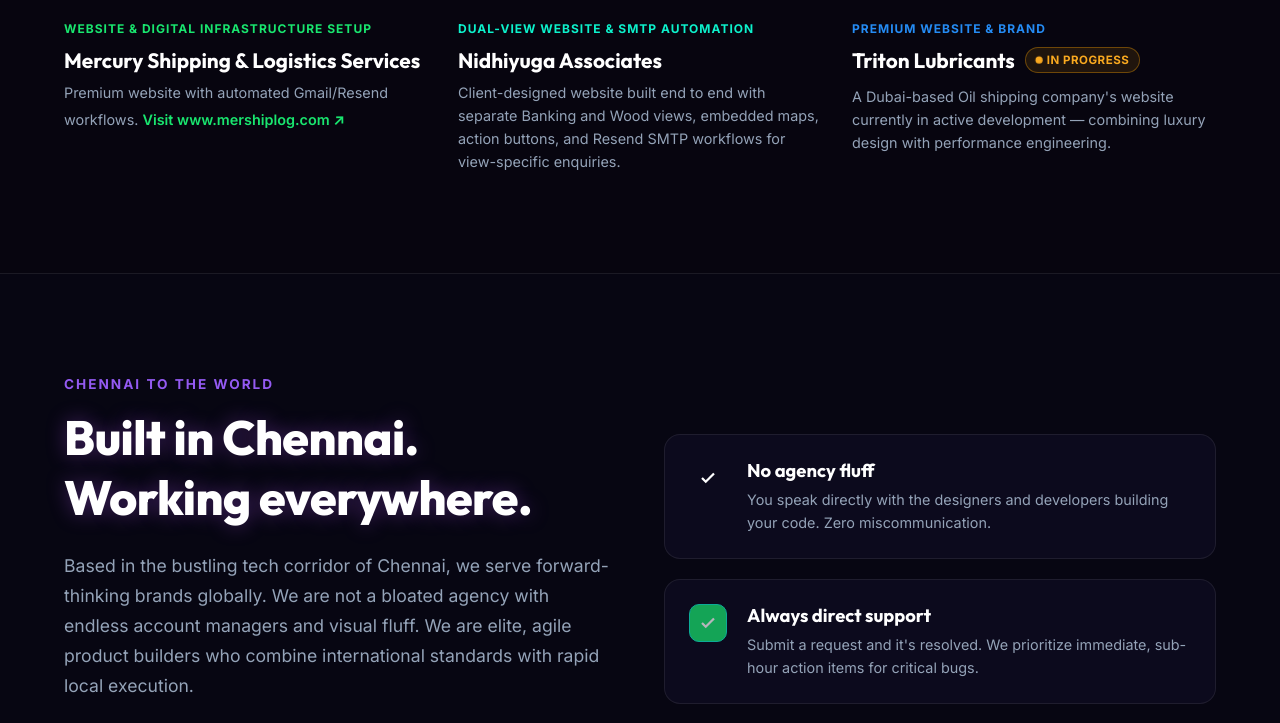
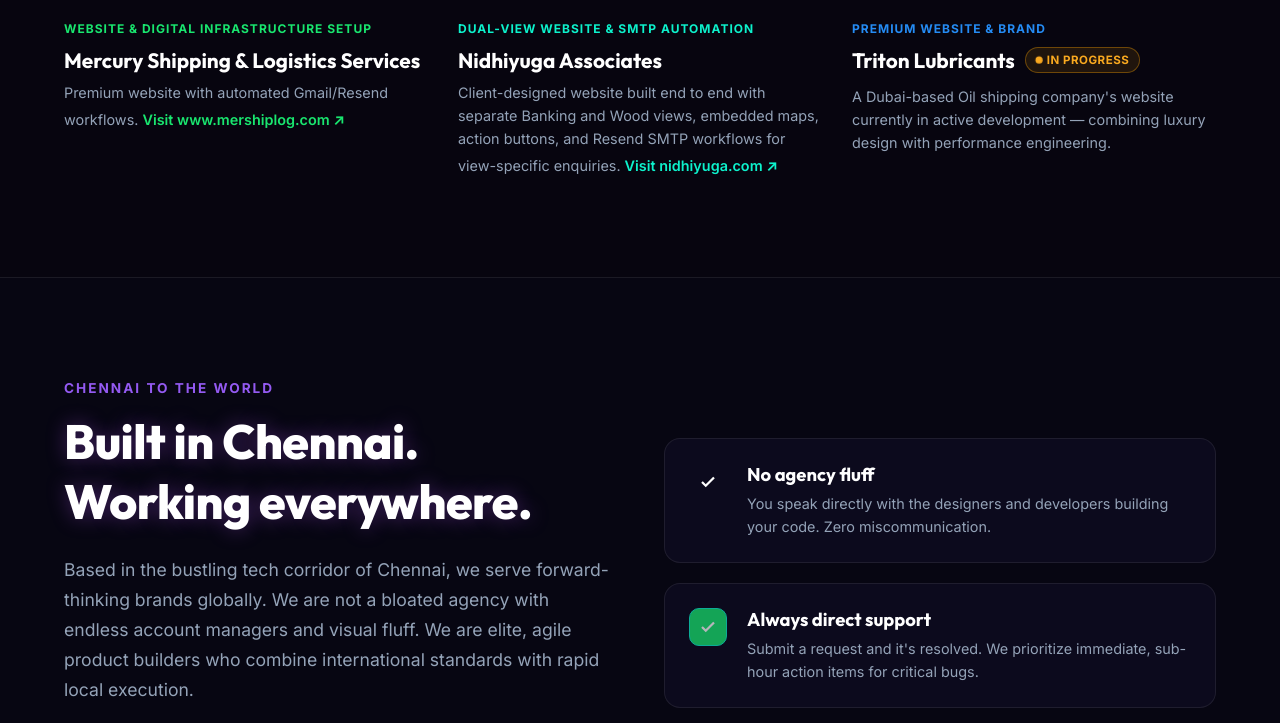
Before and after one commit to akasshmanikandan/troyflexwebs, a website: page index.html in a window 1280 px wide. Shown: the part 3513-4236 px from the top of the page. Drawn offline with Linux system fonts and the light colour scheme.

Commit message:
visit link update

```diff
--- a/index.html
+++ b/index.html
@@ -443,7 +443,7 @@
         <div class="project-info">
           <span class="project-tag-mini text-teal">Dual-View Website &amp; SMTP Automation</span>
           <h3 class="project-name">Nidhiyuga Associates</h3>
-          <p class="project-description">Client-designed website built end to end with separate Banking and Wood views, embedded maps, action buttons, and Resend SMTP workflows for view-specific enquiries.</p>
+          <p class="project-description">Client-designed website built end to end with separate Banking and Wood views, embedded maps, action buttons, and Resend SMTP workflows for view-specific enquiries. <a href="https://nidhiyuga.com" target="_blank" rel="noopener" class="text-teal" style="display: inline-block; margin-top: 4px; font-weight: 600;">Visit nidhiyuga.com &nearr;</a></p>
         </div>
       </div>
 
```
